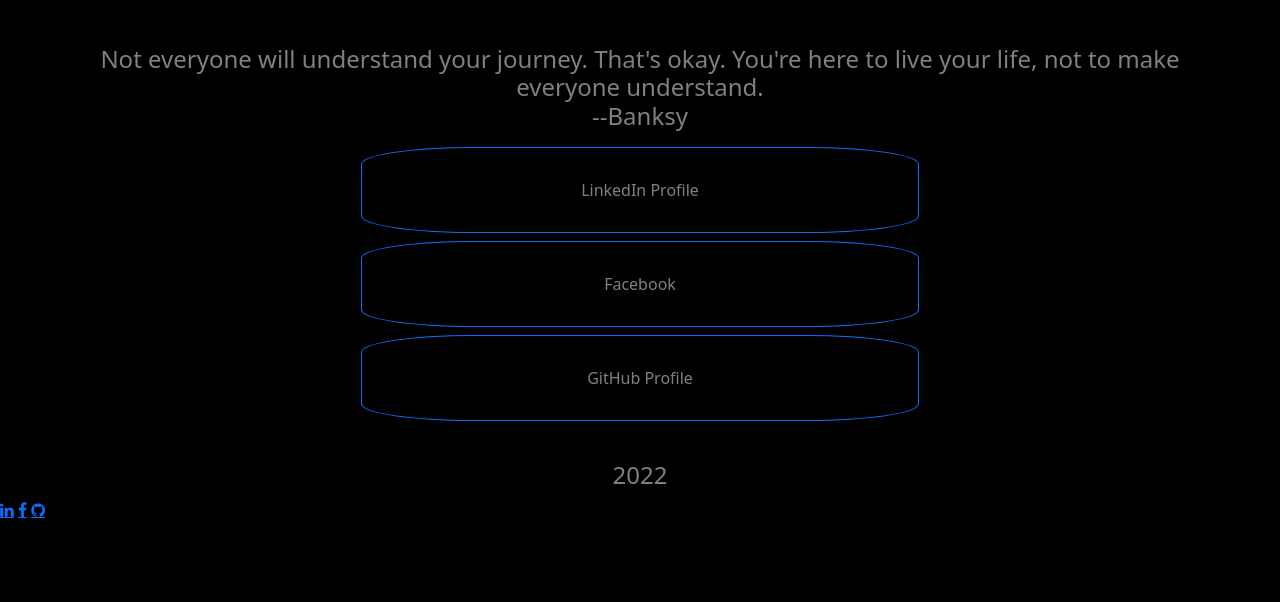
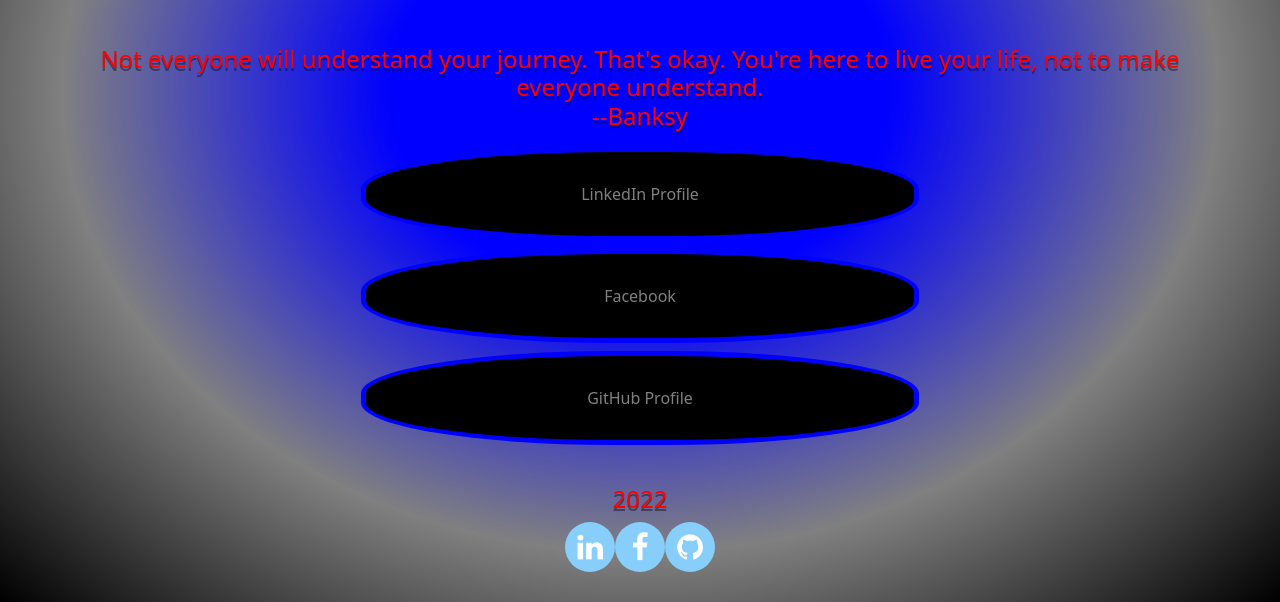
Before and after one commit to gitNitroTitan/flexbox-bootstrap, a plain HTML site: page index.html in a window 1280 px wide. Shown: the part 417-1019 px from the top of the page. Before the commit the page ends 939 px from the top, so only its background shows below. Drawn offline with nearby package versions, Linux system fonts and the light colour scheme.

Commit message:
Update main.css

```diff
--- a/main.css
+++ b/main.css
@@ -1,6 +1,8 @@
 body{
   background-color: black;
   color: grey;
+  background-image: radial-gradient(blue 250px, grey, black);
+  margin-bottom: 30px;
 }
 .container{
   margin-top: 200px;
@@ -17,9 +19,53 @@
   background-color: black;
   color: grey;
   padding: 30px;
-  border-radius: 20%;
+  border-radius: 45%;
+  border: 5px solid blue;
+}
+h1{
+  color: red;
+  text-shadow: 0 3px 0 rgba(5, 0, 0, 0.4);
 }
 h4{
   text-align: center;
   padding-top: 40px;
+  color: red;
+  text-shadow: 0 3px 0 rgba(5, 0, 0, 0.4);
 }
+
+.fa {
+  padding: 10px;
+  font-size: 30px;
+  height: 50px;
+  width: 50px;
+  text-align: center;
+  text-decoration: none;
+  border-radius: 50%;
+}
+  /* Add a hover effect if you want */
+  .fa:hover {
+    opacity: 0.7;
+  }
+
+  /* Set a specific color for each brand */
+/*LinkedIn*/
+  .fa-linkedin {
+    background: lightskyblue;
+    color: white;
+  }
+
+  /* Facebook */
+  .fa-facebook {
+    background: lightskyblue;
+    color: white;
+  }
+
+  /* GitHub */
+  .fa-github {
+    background: lightskyblue;
+    color: white;
+  }
+.wrapper{
+  display: flex;
+  justify-content: center;
+}
```
